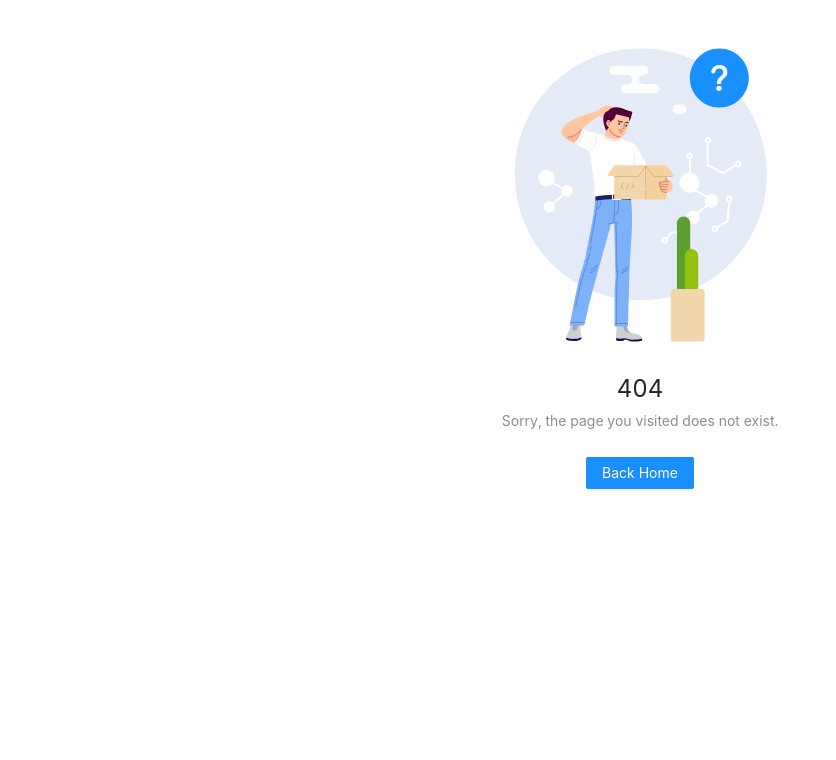
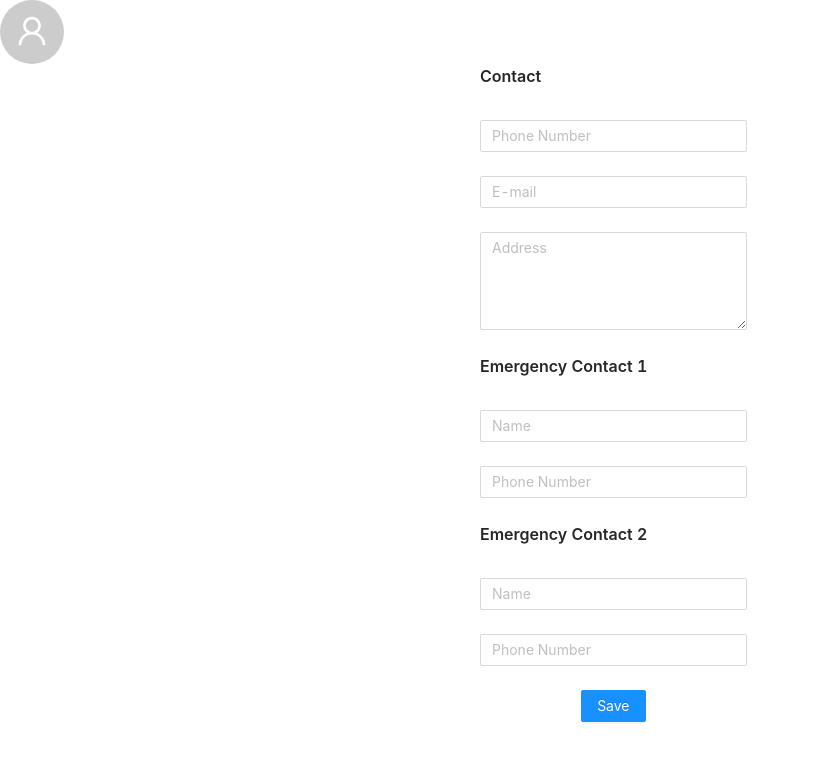
Before and after one commit to tjfy1992/GroupProjectTwo, a React (Create React App) app in the folder Frontend/timesheet-app/: page /profile in a window 1280 px wide. Before the commit this address had no page. Shown: the top 760 px of the page, without its empty margins (0-836 px from the left). Built offline with nearby package versions, Linux system fonts and the light colour scheme.

Commit message:
Add profile component

```diff
--- a/Frontend/timesheet-app/src/App.js
+++ b/Frontend/timesheet-app/src/App.js
@@ -2,7 +2,8 @@ import './App.css';
 import 'antd/dist/antd.css';
 import Homepage from "./components/homepage/homepage"
 import Login from "./components/login/login"
-
+import Summary from "./components/summary/summary"
+import Profile from "./components/profile/profile"
 import ErrorPage from './components/errorpage/errorpage';
 import {
   BrowserRouter as Router,
@@ -19,6 +20,8 @@ function App() {
         <Switch>
           <Route exact path="/" component={Login}/>
           <Route path="/home" component={Homepage}/>
+          <Route path="/summary" component={Summary}/>
+          <Route path="/profile" component={Profile}/>
           <Route component={ErrorPage} />
         </Switch>
       </Router>
--- /dev/null
+++ b/Frontend/timesheet-app/src/components/profile/profile.css
@@ -0,0 +1,3 @@
+button {
+    text-align: "center"
+}
--- a/Frontend/timesheet-app/src/components/profile/profile.jsx
+++ b/Frontend/timesheet-app/src/components/profile/profile.jsx
@@ -1,59 +1,59 @@
 import React, { Component } from 'react'
+import './profile.css';
+import { UserOutlined } from '@ant-design/icons';
 
-import {
-    Form,
-    Input,
-    Button,
-    Select,
-    Cascader,
-    DatePicker,
-    InputNumber,
-    Switch,
-  } from 'antd';
+import { Form, Input, Button, Typography, Avatar } from 'antd';
+
+  const { Title } = Typography;
 
 export default class Profile extends Component {
+
     render() {
+
         return (
-            <div style={{textAlign: "center"}}>
+            <div style={{textAlign: "left"}}>
+                <Avatar size={64} icon={<UserOutlined />} />
                 <Form
                     labelCol={{ span: 9 }}
-                    wrapperCol={{ span: 5 }}
+                    wrapperCol={{ span: 5, offset: 9 }}
                     layout="horizontal">
-                        <Form.Item label="Input">
-                            <Input />
+
+                        <Form.Item>
+                            <Title level={5}>Contact</Title>
                         </Form.Item>
-                        <Form.Item label="Select">
-                            <Select>
-                                <Select.Option value="demo">Demo</Select.Option>
-                            </Select>
+                        <Form.Item>
+                            <Input placeholder="Phone Number" />
                         </Form.Item>
-                        <Form.Item label="Cascader">
-                            <Cascader
-                                options={[
-                                {
-                                    value: 'zhejiang',
-                                    label: 'Zhejiang',
-                                    children: [
-                                    {
-                                        value: 'hangzhou',
-                                        label: 'Hangzhou',
-                                    },
-                                    ],
-                                },
-                                ]}
-                            />
+
+                        <Form.Item>
+                            <Input placeholder="E-mail" />
                         </Form.Item>
-                        <Form.Item label="DatePicker">
-                            <DatePicker />
+                        <Form.Item>
+                            <Input.TextArea rows={4} placeholder="Address"/>
                         </Form.Item>
-                        <Form.Item label="InputNumber">
-                            <InputNumber />
+
+                        <Form.Item>
+                            <Title level={5}>Emergency Contact 1</Title>
                         </Form.Item>
-                        <Form.Item label="Switch">
-                            <Switch />
+                        <Form.Item>
+                            <Input placeholder="Name" />
                         </Form.Item>
-                        <Form.Item label="Button">
-                            <Button>Button</Button>
+                        <Form.Item>
+                            <Input placeholder="Phone Number" />
+                        </Form.Item>
+
+                        <Form.Item>
+                            <Title level={5}>Emergency Contact 2</Title>
+                        </Form.Item>
+                        <Form.Item>
+                            <Input placeholder="Name" />
+                        </Form.Item>
+                        <Form.Item>
+                            <Input placeholder="Phone Number" />
+                        </Form.Item>
+
+                        <Form.Item style={{textAlign: "center"}}>
+                            <Button type="primary" htmlType="submit" className="login-form-button">Save</Button>
                         </Form.Item>
                 </Form>
             </div>
```
Also changed, not shown: 1 other file (tests, documents, lock files or other folders).
